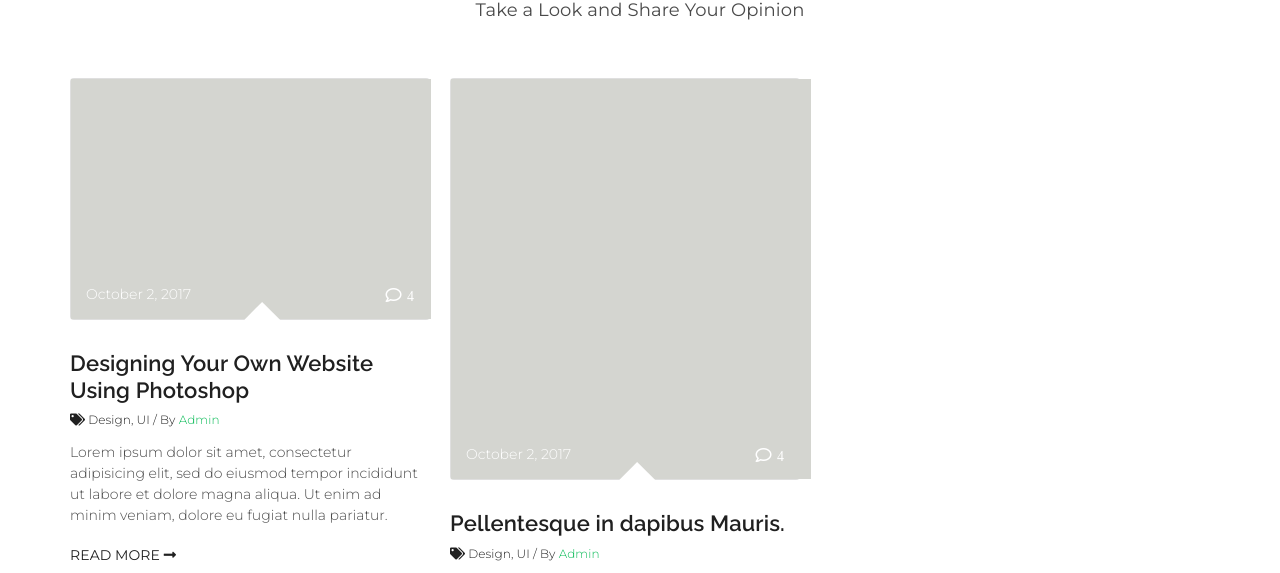
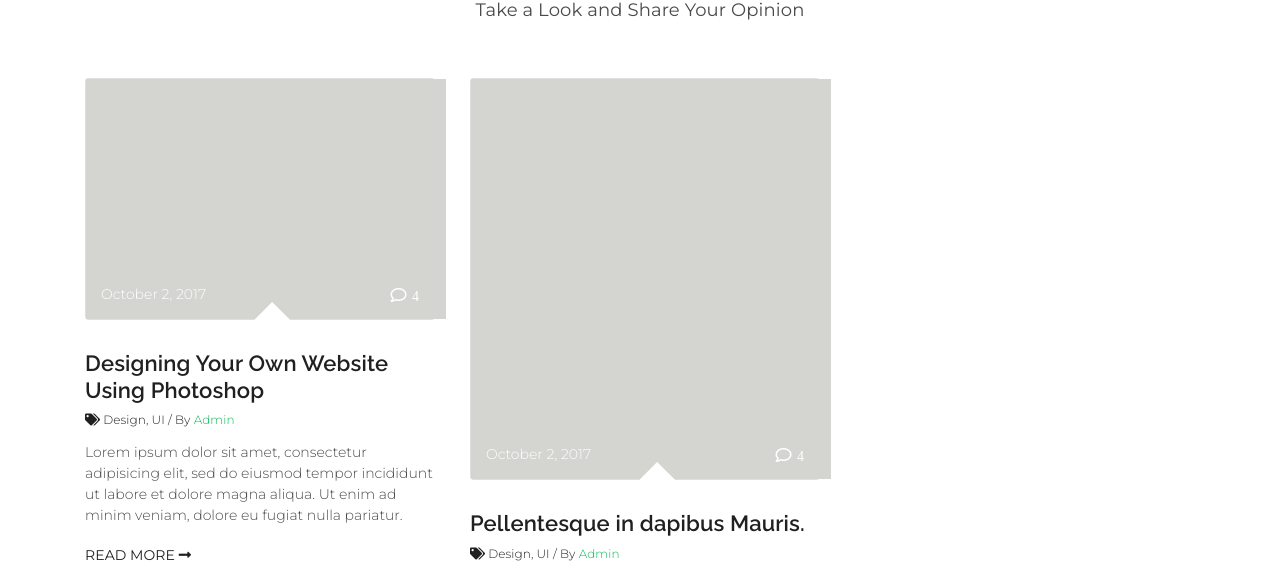
Before and after one commit to coatceatl/blog, a website: page index.html in a window 1280 px wide. Shown: the part 211-784 px from the top of the page. Drawn offline with Linux system fonts and the light colour scheme.

Commit message:
change grid

```diff
--- a/index.html
+++ b/index.html
@@ -57,8 +57,7 @@
           </div>
 
           <div class='row grid' id='grid'>
-            <div class='col-12 col-md-6 col-lg-4 d-flex justify-content-center'>
-              <div class='grid-item grid-sizer'>
+            <div class='col-12 col-md-6 col-lg-4 grid-item grid-sizer'>
               <div class='card'>
                 <div class='post-image image1'></div>
                 <div class='post-comments d-flex justify-content-between align-items-center'>
@@ -75,7 +74,6 @@
                 do eiusmod tempor incididunt ut labore et dolore magna aliqua. Ut enim ad minim veniam,
                 dolore eu fugiat nulla pariatur.</p>
                 <a class='post-link' href='#'>Read more <i class='fas fa-long-arrow-alt-right'></i></a>
-                </div>
               </div>
             </div>
 
--- a/src/scss/_blog.scss
+++ b/src/scss/_blog.scss
@@ -18,10 +18,10 @@
   width: 360px;
   min-width: 360px;
   max-width: 360px;
-
+/*
   @media(max-width: 720px) {
     left: auto !important;
-  }
+  }*/
 }
 .grid-sizer {
   width: 360px;
```
Also changed, not shown: dist/main.css. Lines whose indentation alone changed are shown as unchanged.
